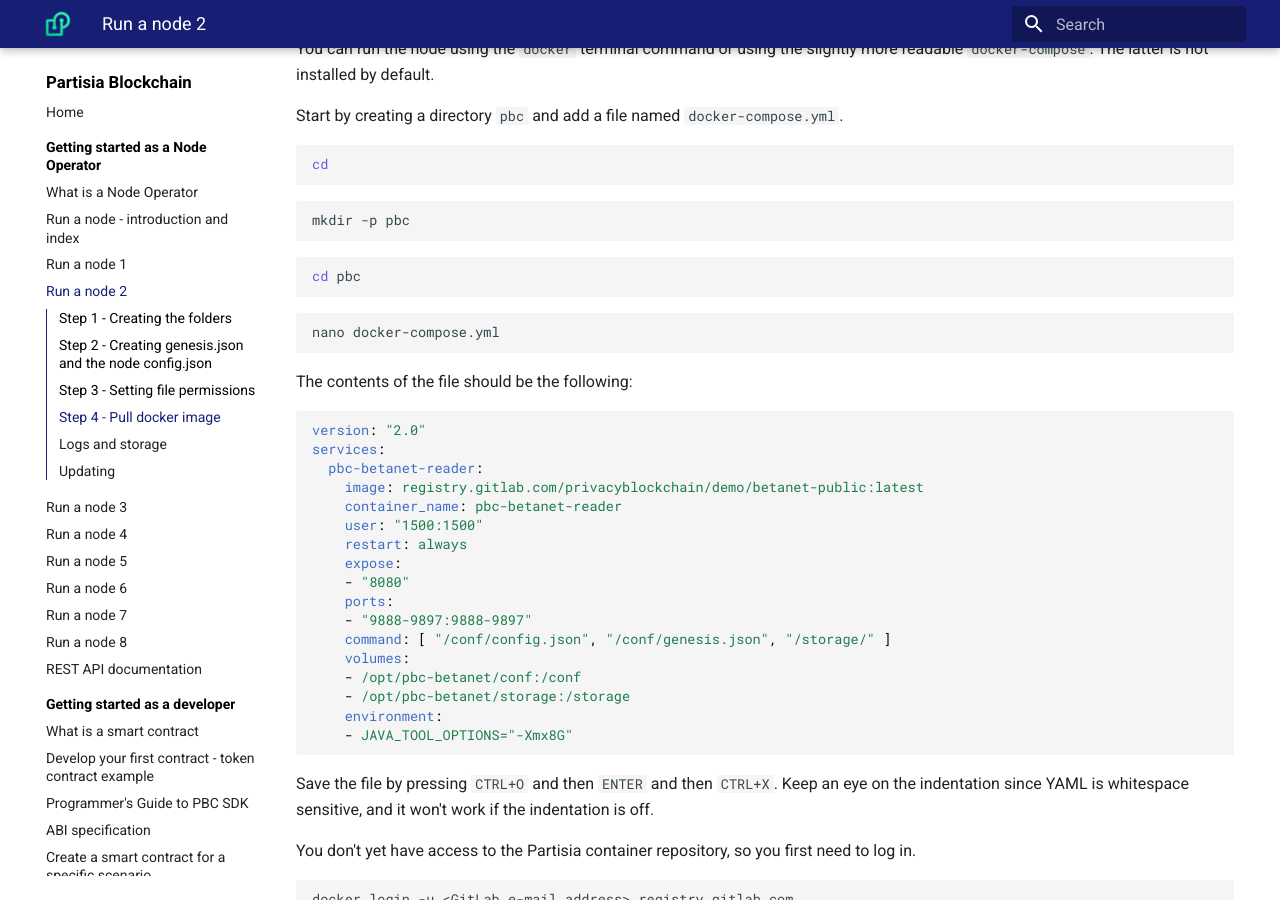
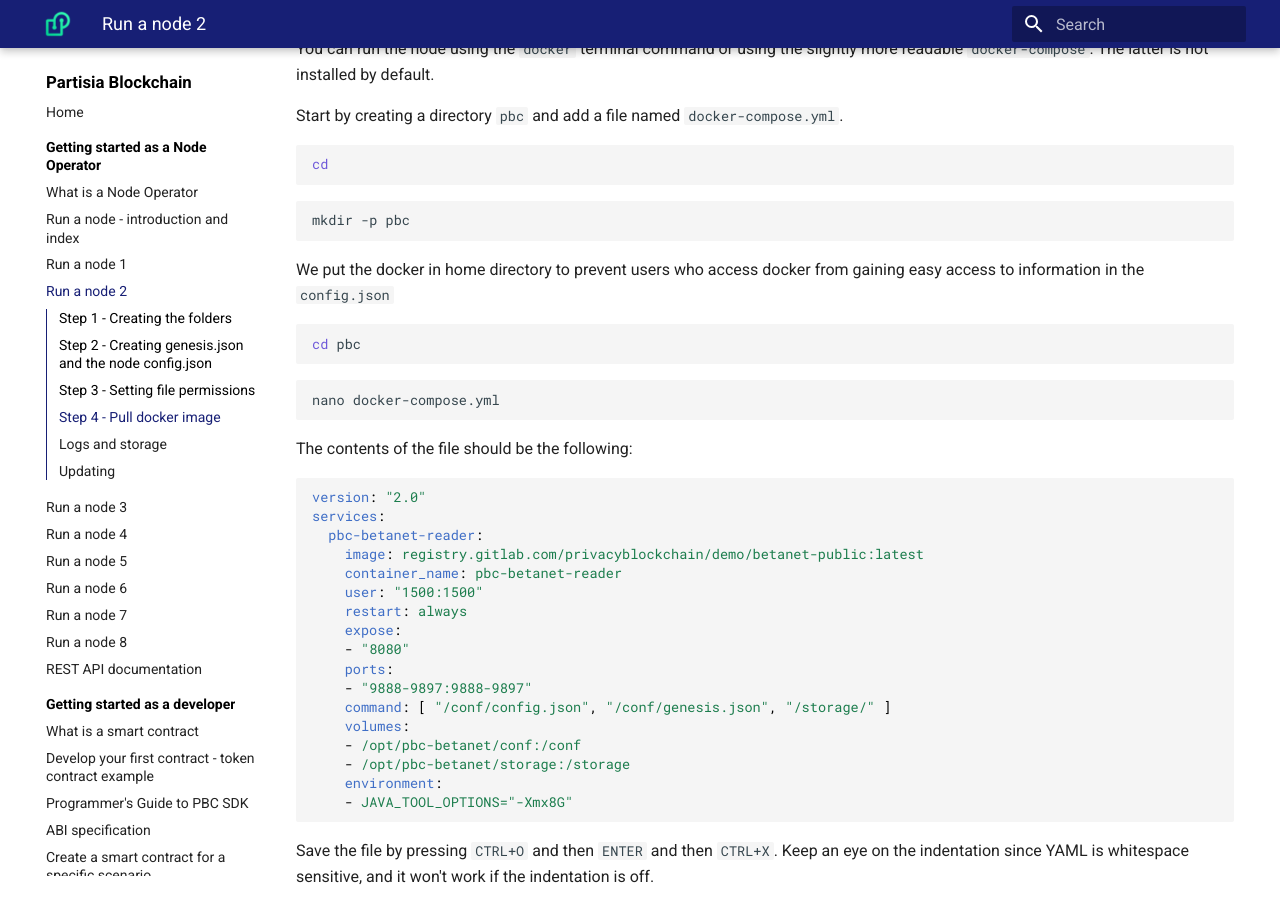
Before and after one commit to 0xSero/partisia-docs, an MkDocs documentation site: the page built from docs/operator-2-reader.md, in a window 1280 px wide and 900 px high, scrolled down 2272 px. Built offline with MkDocs 1.6.1 and Material for MkDocs 9.7.7, drawn with Linux system fonts in a browser that asks for light colours; a script that is not in the unit is left out.

`````diff
--- a/docs/operator-2-reader.md
+++ b/docs/operator-2-reader.md
@@ -114,6 +114,7 @@
 ````bash
 mkdir -p pbc
 ````
+We put the docker in home directory to prevent users who access docker from gaining easy access to information in the `config.json`
 ````bash
 cd pbc
 ````
`````
